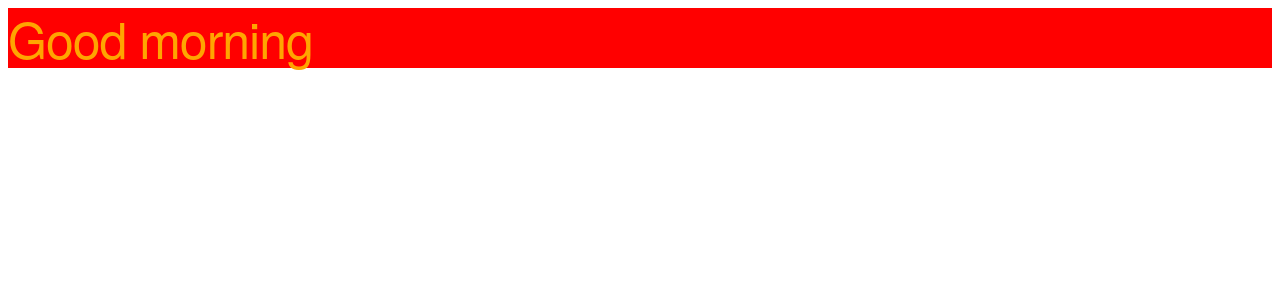
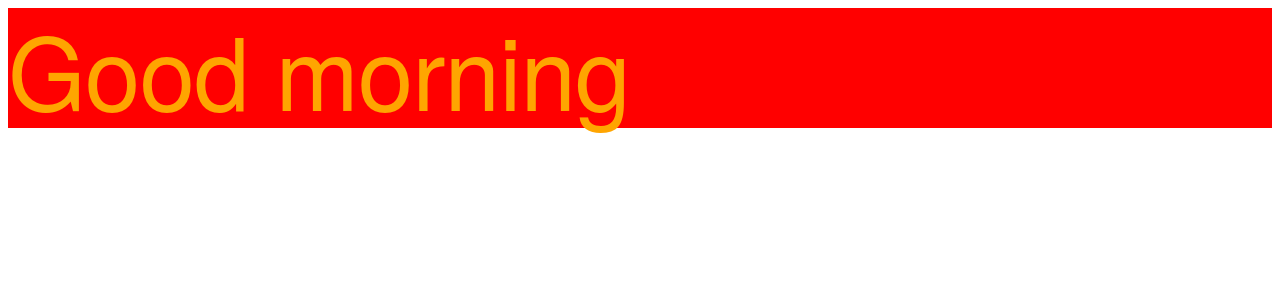
Before and after one commit to vermad843/React-Concepts, a React (Create React App) app: page / in a window 1280 px wide. Shown: the top 300 px of the page. Built offline with nearby package versions, Linux system fonts and the light colour scheme.

Commit message:
addinf FontSize

```diff
--- a/src/App.js
+++ b/src/App.js
@@ -16,7 +16,8 @@ function App() {
 
    const styles = {
      color : "orange",
-     backgroundColor : "red"
+     backgroundColor : "red",
+     fontSize : "100px"
     }
    return (
      <h1 style = {styles}>
```
Also changed, not shown: 1 other file (tests, documents, lock files or other folders).
